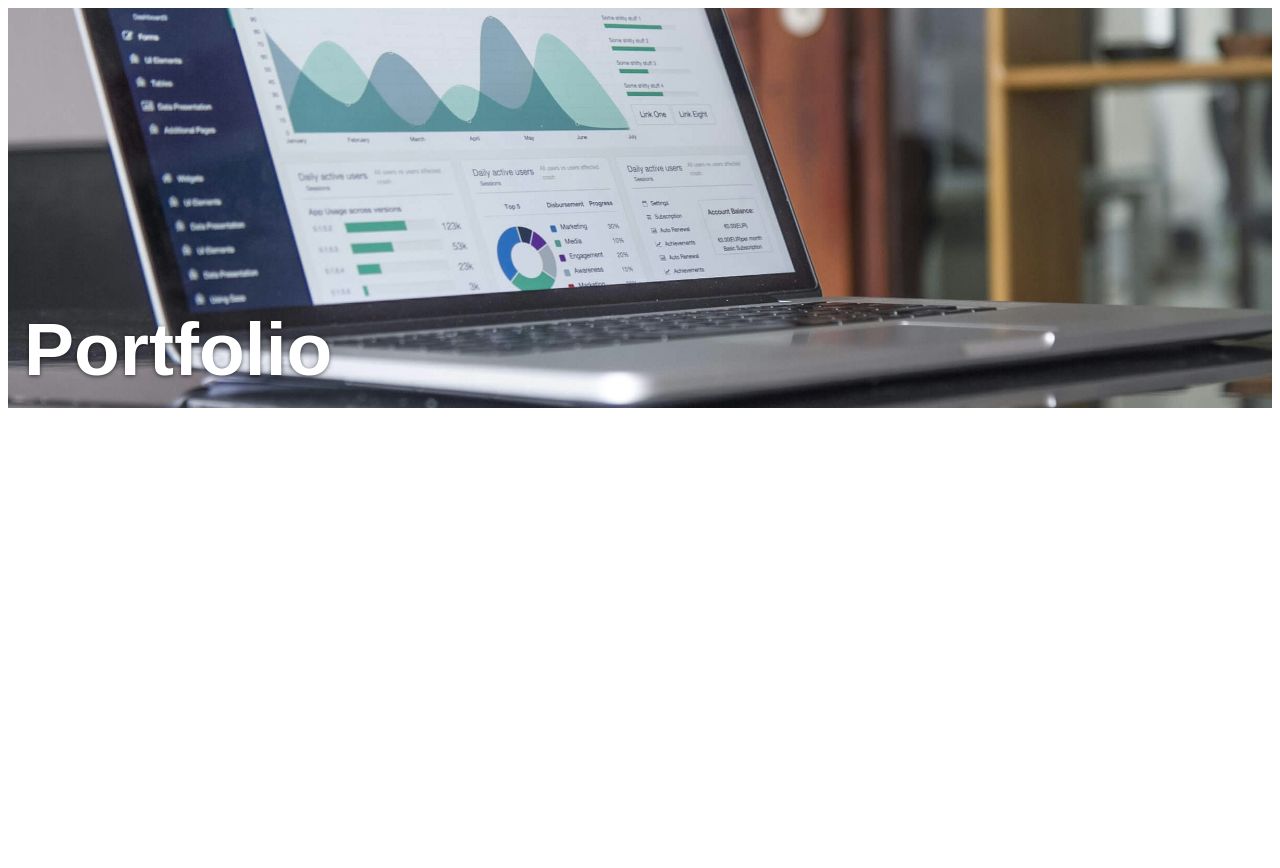
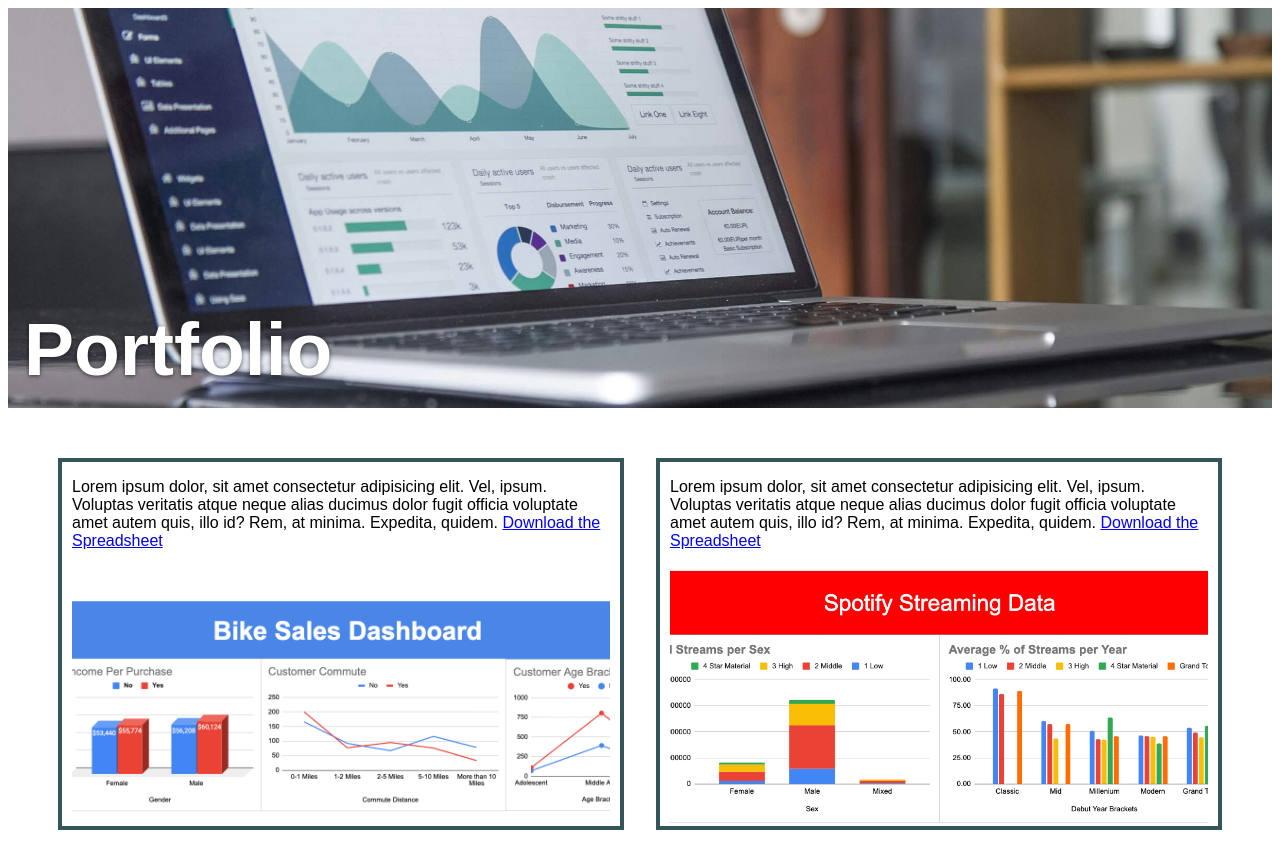
Before and after one commit to agirvin3/agirvin3.github.io, a plain HTML site: page projects.html in a window 1280 px wide. Before the commit the page ends 800 px from the top, so only its background shows below. Drawn offline with Linux system fonts and the light colour scheme.

Commit message:
Formatting projects.html
I added downloadable google sheets, formatted, and added images to the projects html

```diff
--- a/projects.html
+++ b/projects.html
@@ -1,12 +1,12 @@
-<!DOCTYPE html>
+<!doctype html>
 <html lang="en">
-<head>
-    <meta charset="UTF-8">
-    <meta name="viewport" content="width=device-width, initial-scale=1.0">
+  <head>
+    <meta charset="UTF-8" />
+    <meta name="viewport" content="width=device-width, initial-scale=1.0" />
     <link rel="stylesheet" href="styles.css" />
     <title>Portfolio</title>
-</head>
-<body>
+  </head>
+  <body>
     <header>
       <div class="image-box">
         <img src="computer1.jpg" alt="laptop computer" width="100%" />
@@ -15,5 +15,29 @@
         </div>
       </div>
     </header>
-</body>
+  </body>
+  <main class="page-alignment">
+    <section>
+      <div class="image-box bordered portfolio-font">
+        <p>
+          Lorem ipsum dolor, sit amet consectetur adipisicing elit. Vel, ipsum.
+          Voluptas veritatis atque neque alias ducimus dolor fugit officia
+          voluptate amet autem quis, illo id? Rem, at minima. Expedita, quidem.
+          <a href="bike-sales-sheet.xlsx" download> Download the Spreadsheet</a>
+        </p>
+        <img src="bike-sales.png" alt="Bike Sales Dashboard" />
+      </div>
+    </section>
+    <section>
+      <div class="image-box bordered portfolio-font">
+        <p>
+          Lorem ipsum dolor, sit amet consectetur adipisicing elit. Vel, ipsum.
+          Voluptas veritatis atque neque alias ducimus dolor fugit officia
+          voluptate amet autem quis, illo id? Rem, at minima. Expedita, quidem.
+          <a href="spotify-streaming-sheet.xlsx" download> Download the Spreadsheet</a>
+        </p>
+        <img src="spotify-streaming.png" alt="Spotify Streaming" />
+      </div>
+    </section>
+  </main>
 </html>
--- a/styles.css
+++ b/styles.css
@@ -95,6 +95,11 @@ header .image-box img {
     font-size: 30px;
     padding: 7px;
 }
+.portfolio-font {
+    font-family: sans-serif;
+    padding-left: 10px;
+    padding-right: 10px;
+}
 
 .experience-page {
     max-width: 1500px;
```
Also changed, not shown: bike-sales.png (added), spotify-streaming.png (added), 2 other files.
